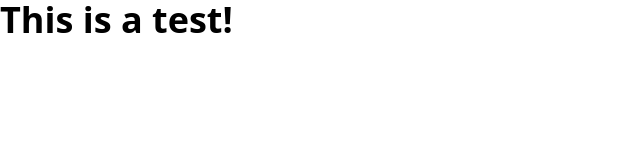
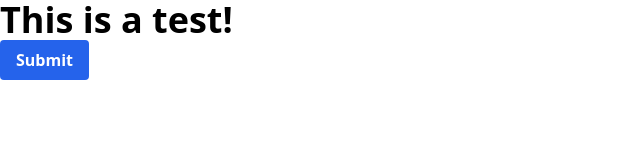
Before and after one commit to oddedodd/noroff-cssframeworks-tailwind, a website: page index.html in a window 1280 px wide. Shown: the whole page, without its empty margins (0-640 px from the left). Drawn offline with Linux system fonts and the light colour scheme.

Commit message:
added example button

```diff
--- a/index.html
+++ b/index.html
@@ -8,5 +8,8 @@
   </head>
   <body>
     <h1 class="text-4xl font-bold">This is a test!</h1>
+    <button class="bg-blue-600 text-white font-bold py-2 px-4 rounded">
+      Submit
+    </button>
   </body>
 </html>
```
Also changed, not shown: css/style.css.
